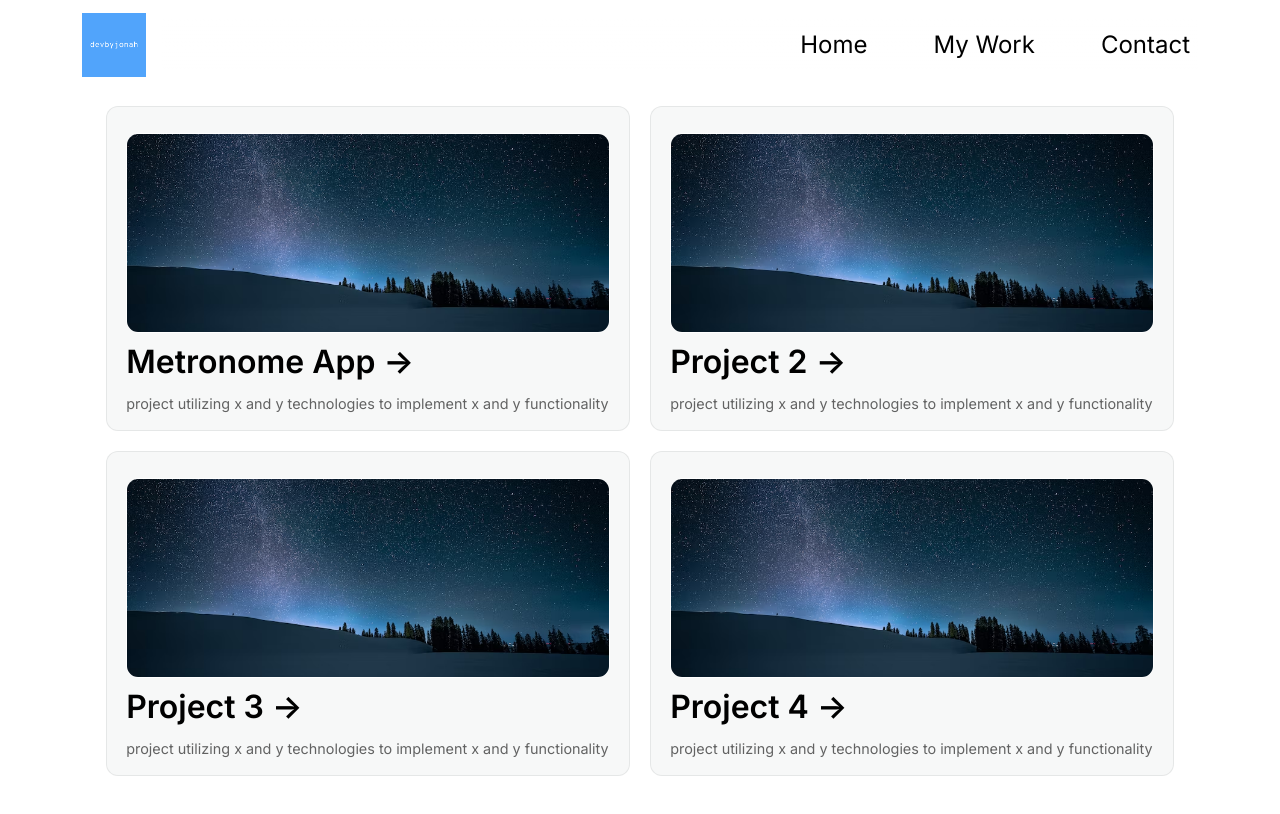
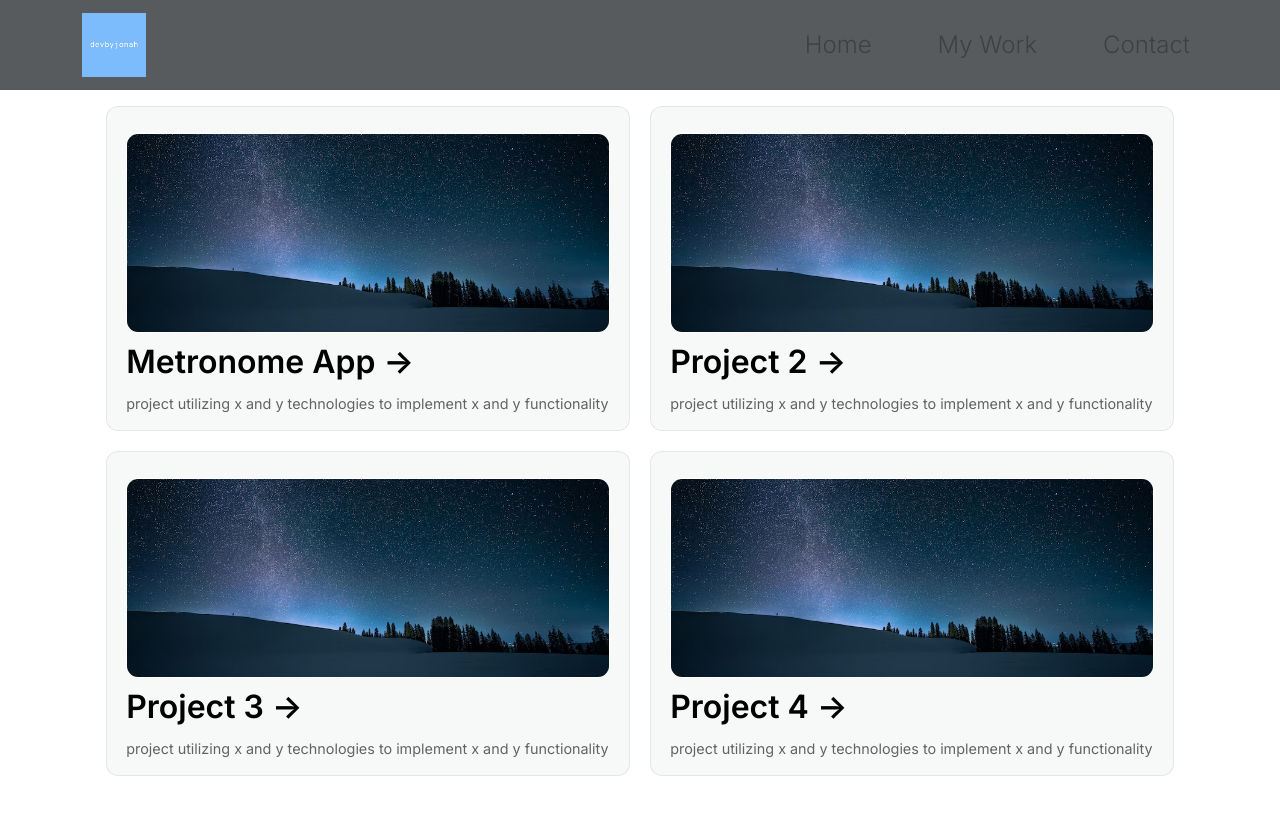
Before and after one commit to devbyjonah/old-portfolio, a Next.js app: page / in a window 1280 px wide. Shown: the top 814 px of the page. Built offline with nearby package versions, Linux system fonts and the light colour scheme.

Commit message:
finished with header styling

```diff
--- a/components/Header.js
+++ b/components/Header.js
@@ -7,7 +7,7 @@ import Navbar from "react-bootstrap/Navbar";
 
 export default function Header() {
 	return (
-		<Navbar fixed="top" expand="sm">
+		<Navbar className="bg-dark opacity-75" fixed="top" expand="sm">
 			<Container>
 				<Navbar.Brand href="#home">
 					<Image
@@ -20,16 +20,16 @@ export default function Header() {
 				<Navbar.Toggle aria-controls="basic-navbar-nav" />
 				<Navbar.Collapse id="basic-navbar-nav">
 					<Nav
-						className="w-100 justify-content-end bg-gradient h-100"
+						className="w-100 justify-content-end"
 						style={{ gap: 50 + "px" }}
 					>
-						<Nav.Link className="fs-4" href="#home">
+						<Nav.Link className="fs-4 fw-light" href="#home">
 							Home
 						</Nav.Link>
-						<Nav.Link className="fs-4" href="#projects">
+						<Nav.Link className="fs-4 fw-light" href="#projects">
 							My Work
 						</Nav.Link>
-						<Nav.Link className="fs-4" href="#contact">
+						<Nav.Link className="fs-4 fw-light" href="#contact">
 							Contact
 						</Nav.Link>
 					</Nav>
```
